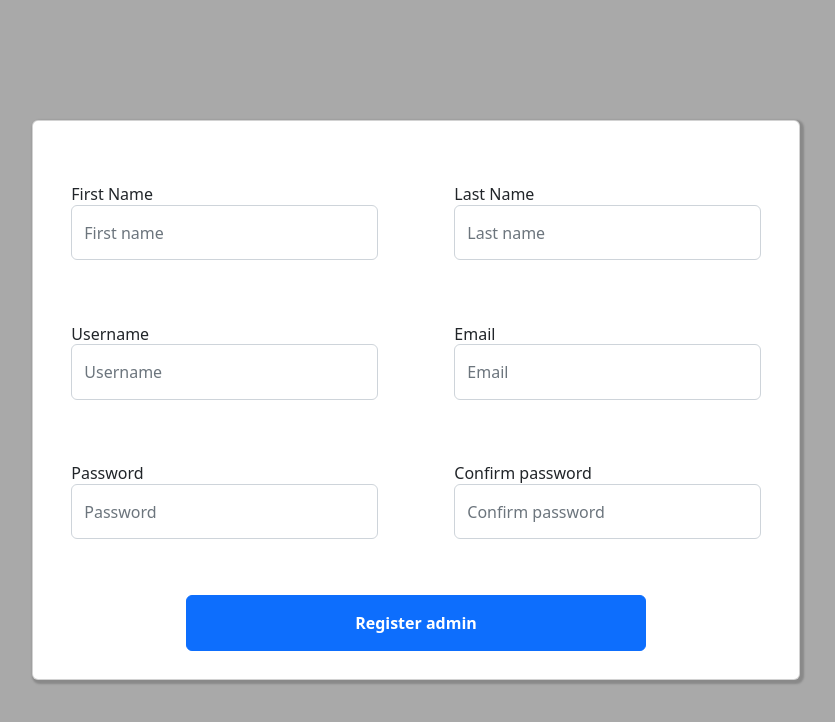
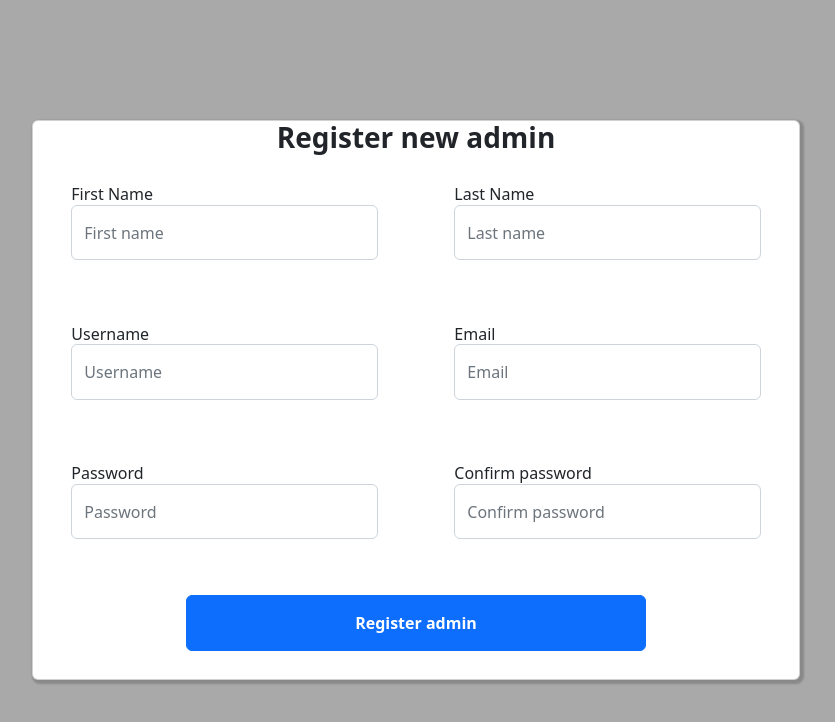
Before and after one commit to grupo4taller2/Backoffice, a React (Create React App) app: page / in a window 1280 px wide. Shown: the top 722 px of the page, without its empty margins (224-1059 px from the left). Built offline with nearby package versions, Linux system fonts and the light colour scheme.

Commit message:
Added heading to register screen

```diff
--- a/src/views/RegisterView.jsx
+++ b/src/views/RegisterView.jsx
@@ -4,6 +4,7 @@ import "../style/register.css"
 export default function Register(props){
     return (
         <Card className="Surface">
+            <h3 className="HeadingFont">Register new admin</h3>
             <Form>
                 <Row className="Row">
                     <FormGroup>
```
